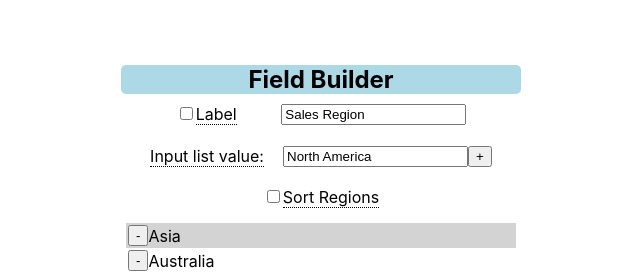
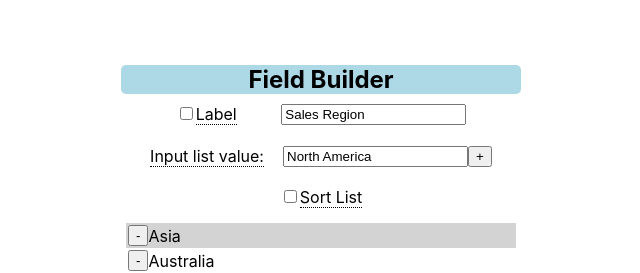
Before and after one commit to sonofdust/QuickBase, a React (Create React App) app: page / in a window 1280 px wide. Shown: the top 273 px of the page, without its empty margins (344-984 px from the left). Built offline with nearby package versions, Linux system fonts and the light colour scheme.

Commit message:
Basic changes

```diff
--- a/src/App.js
+++ b/src/App.js
@@ -289,7 +289,7 @@ class App extends Component {
               onChange={this.handleSortCheckBox}
             />
             <Tooltip
-              label={"Sort Regions"}
+              label={"Sort List"}
               message={"Check box to sort area list."}
             />
           </span>
```
